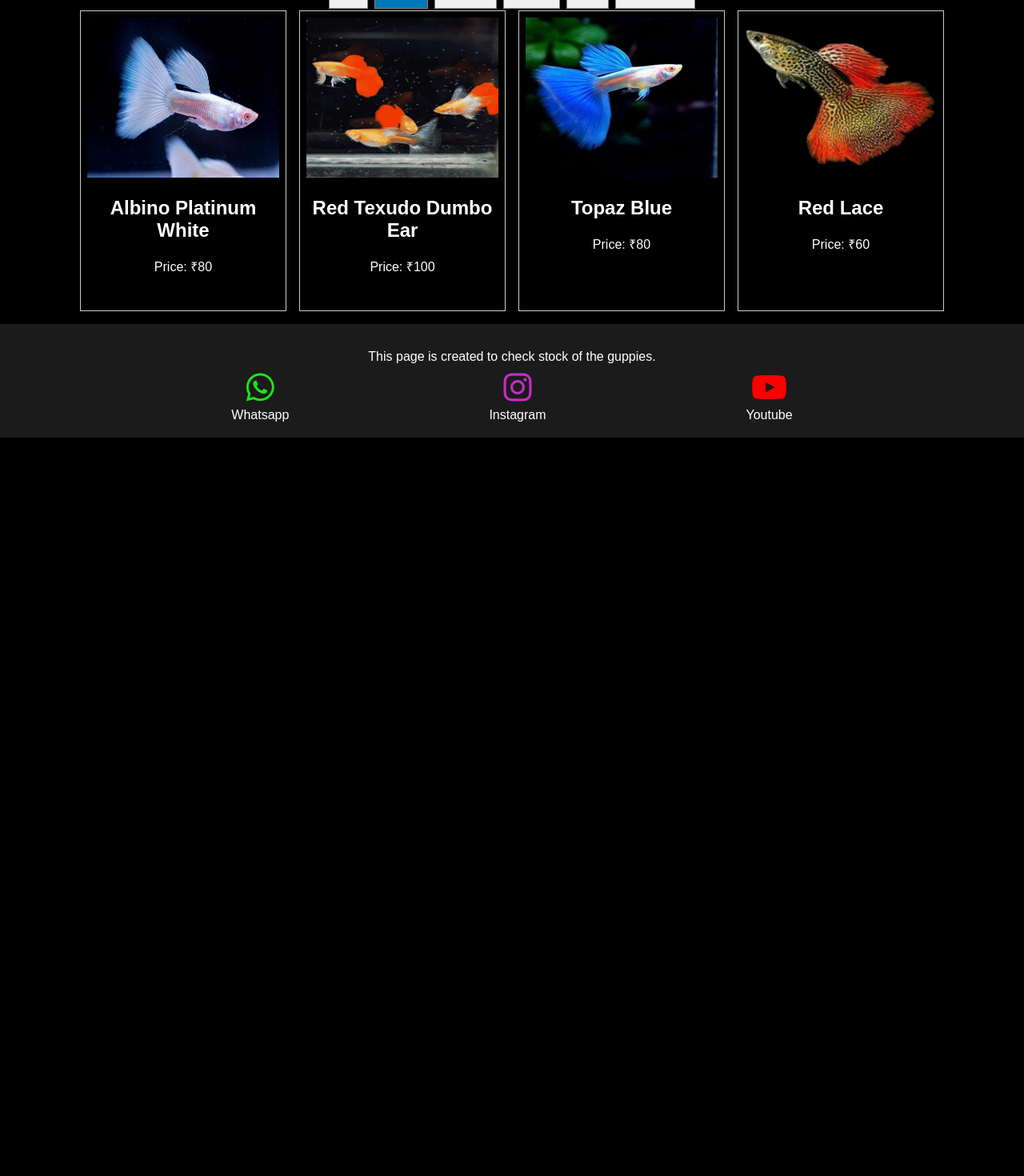
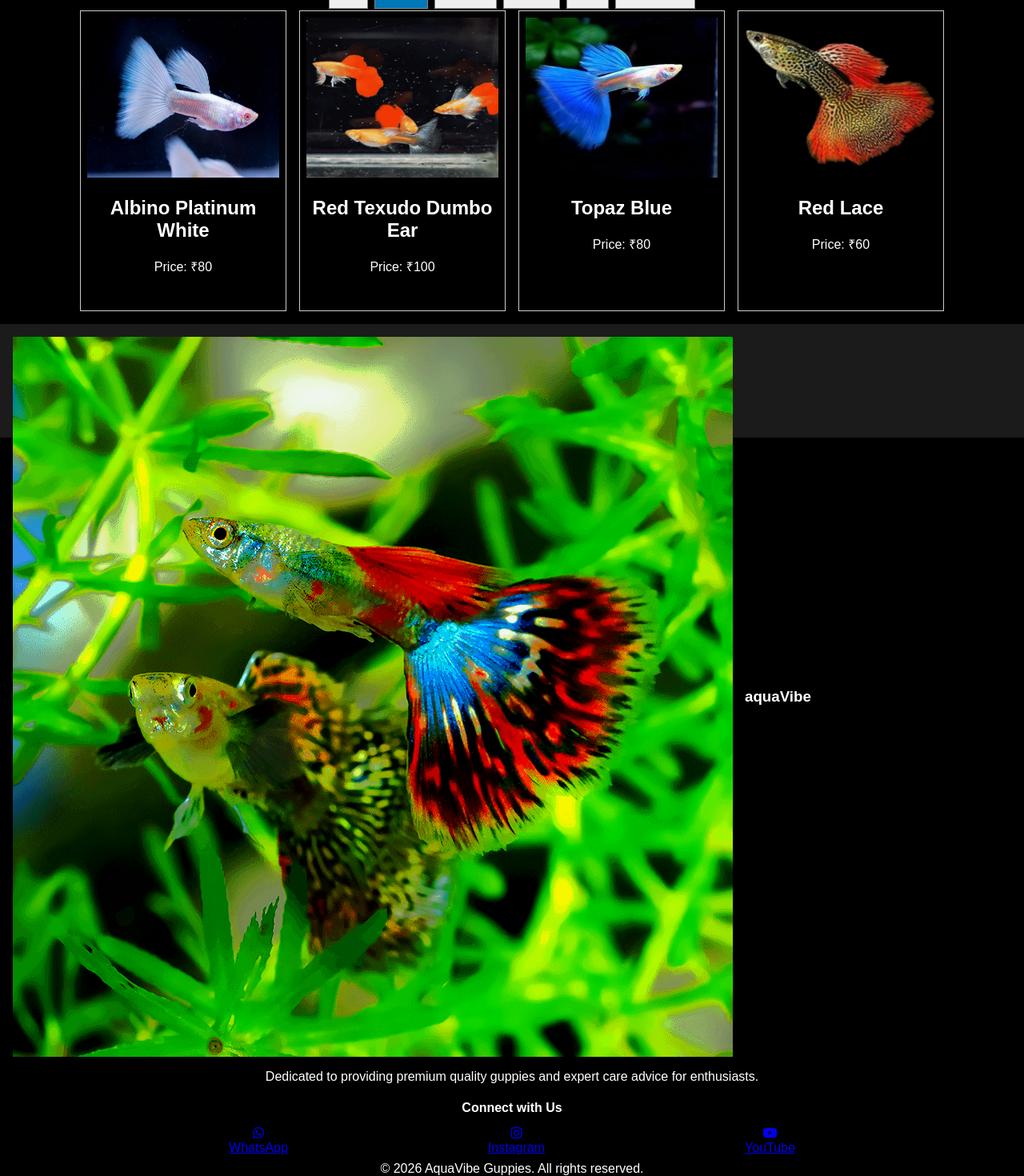
Before and after one commit to Aslin232/Guppy-Website, a React (Create React App) app: page / in a window 1280 px wide. Shown: the part 133-1603 px from the top of the page at 80% size. Before the commit the page ends 800 px from the top, so only its background shows below. Built offline with nearby package versions, Linux system fonts and the light colour scheme.

Commit message:
Update Footer.jsx

```diff
--- a/src/components/Footer.jsx
+++ b/src/components/Footer.jsx
@@ -1,45 +1,67 @@
 import React from "react";
-
+import { motion } from "framer-motion";
+import '../App.css'
 
 export default function Footer() {
   return (
     <footer className="foot">
-      <p>This page is created to check stock of the guppies.</p>
+      <div className="footer-content">
+        <div className="footer-brand">
+          <div className="logo-span">
+            <img
+              src="/images/logo/logo.png"
+              alt="logo"
+              className="logo-img-small"
+            />
+            <h3 className="logo-text">aquaVibe</h3>
+          </div>
+          <p className="footer-tagline">
+            Dedicated to providing premium quality guppies and expert care
+            advice for enthusiasts.
+          </p>
+        </div>
+
+        <div className="footer-links">
+          <h4>Connect with Us</h4>
           <div className="sp">
-        <span>
-          <a
-            href={
-              "https://wa.me/918438725637?text=Hello,%20I%20want%20to%20buy%20"
-            }
+            <motion.a
+              whileHover={{ y: -5, color: "#25d366" }}
+              href="https://wa.me/918438725637"
               target="_blank"
               rel="noopener noreferrer"
+              className="footer-social-link"
             >
-            <i class="fa-brands fa-whatsapp what"></i>
-          </a>
-          <span> Whatsapp</span>
-        </span>
-        <span>
-          {" "}
-          <a
+              <i className="fa-brands fa-whatsapp"></i>
+              <span>WhatsApp</span>
+            </motion.a>
+
+            <motion.a
+              whileHover={{ y: -5, color: "#E1306C" }}
               href="https://www.instagram.com/aquavibeguppies/"
               target="_blank"
               rel="noopener noreferrer"
+              className="footer-social-link"
             >
-            <i class="fa-brands fa-instagram insta"></i>
-          </a>
+              <i className="fa-brands fa-instagram"></i>
               <span>Instagram</span>
-        </span>
+            </motion.a>
 
-        <span>
-          <a
+            <motion.a
+              whileHover={{ y: -5, color: "#ff0000" }}
               href="https://www.youtube.com/@AquaVibeGuppies"
               target="_blank"
               rel="noopener noreferrer"
+              className="footer-social-link"
             >
-            <i class="fa-brands fa-youtube yout"></i>
-          </a>
-          <span>Youtube</span>
-        </span>
+              <i className="fa-brands fa-youtube"></i>
+              <span>YouTube</span>
+            </motion.a>
+          </div>
+        </div>
+      </div>
+
+      <div className="footer-bottom">
+        <p>&copy; 2026 AquaVibe Guppies. All rights reserved.</p>
       </div>
     </footer>
   );
```
Lines whose indentation alone changed are shown as unchanged.
